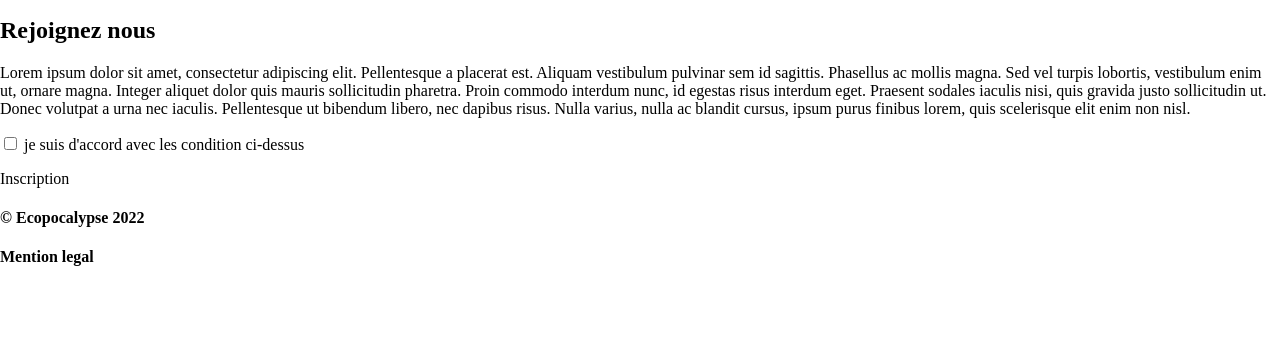
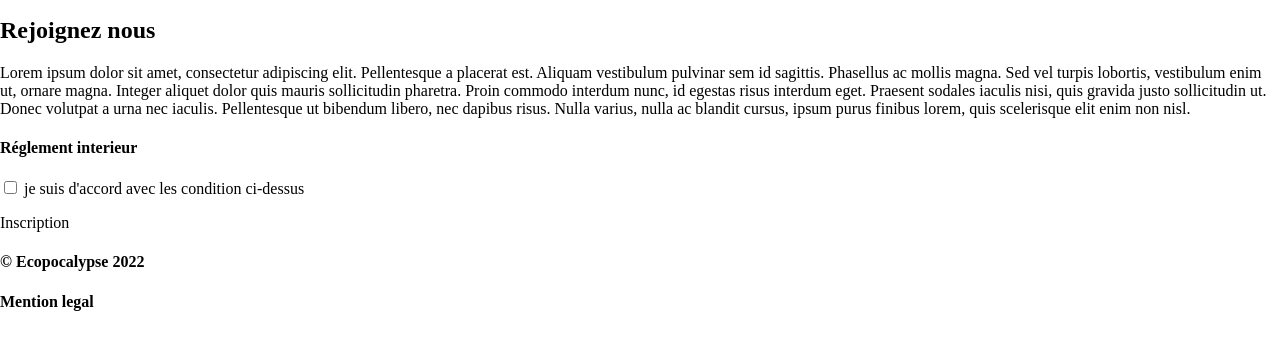
Before and after one commit to TheMathys/sae1_5, a plain HTML site: page inscription.html in a window 1280 px wide. Shown: the part 144-494 px from the top of the page. Drawn offline with Linux system fonts and the light colour scheme.

Commit message:
reglement interieur inscription

```diff
--- a/inscription.html
+++ b/inscription.html
@@ -29,6 +29,7 @@
             <p>
                 Lorem ipsum dolor sit amet, consectetur adipiscing elit. Pellentesque a placerat est. Aliquam vestibulum pulvinar sem id sagittis. Phasellus ac mollis magna. Sed vel turpis lobortis, vestibulum enim ut, ornare magna. Integer aliquet dolor quis mauris sollicitudin pharetra. Proin commodo interdum nunc, id egestas risus interdum eget. Praesent sodales iaculis nisi, quis gravida justo sollicitudin ut. Donec volutpat a urna nec iaculis. Pellentesque ut bibendum libero, nec dapibus risus. Nulla varius, nulla ac blandit cursus, ipsum purus finibus lorem, quis scelerisque elit enim non nisl.
             </p>
+            <h4><a href="https://81bea34b-cd45-4f43-943c-44442804e208.filesusr.com/ugd/008788_e04d79cab84e473e856d12d5e87067eb.pdf">Réglement interieur</a></h4>
             <p>
                 <input type="checkbox" name="conditions" id="">
                 je suis d'accord avec les condition ci-dessus
```
